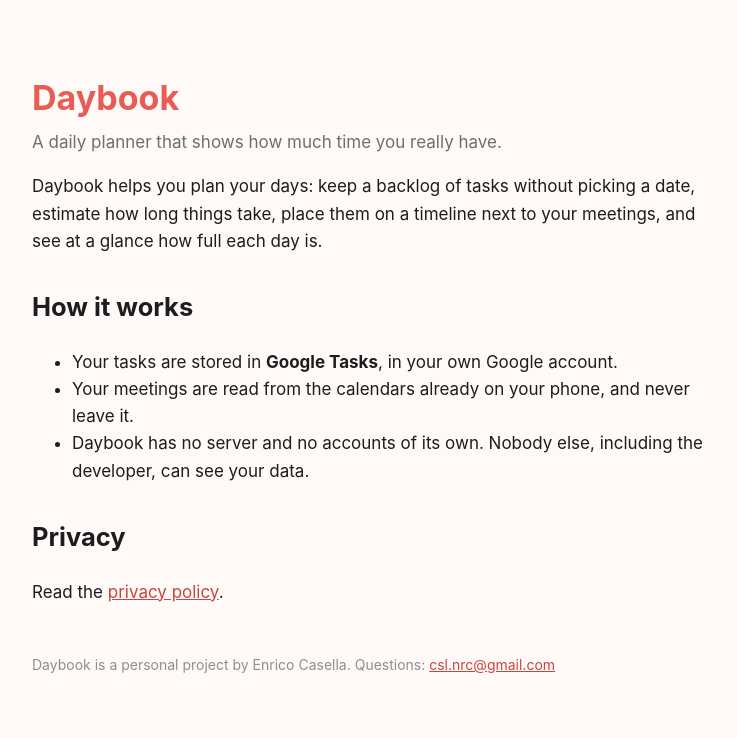
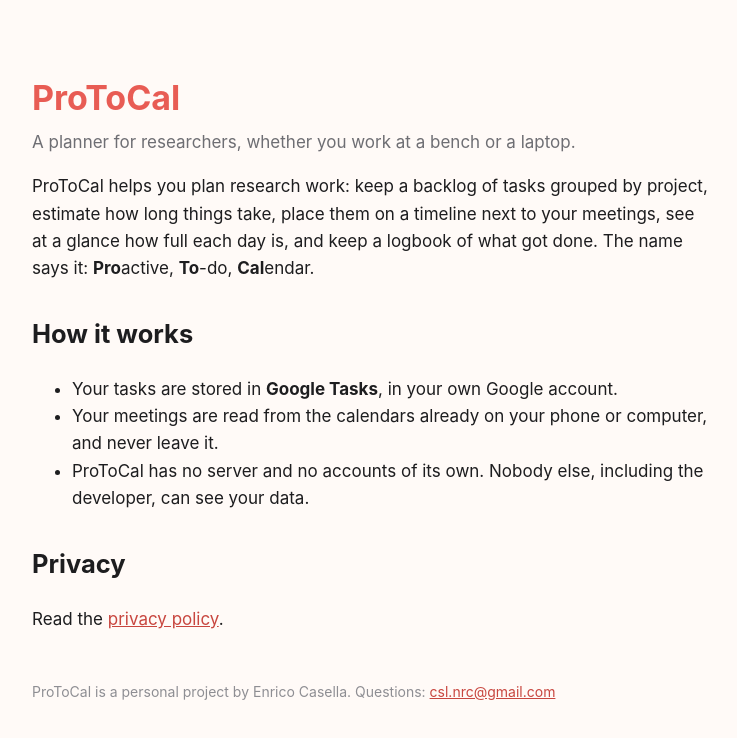
Before and after one commit to HenReeco/protocal, a plain HTML site: page index.html in a window 1280 px wide. Shown: the whole page, without its empty margins (268-1005 px from the left). Drawn offline with Linux system fonts and the light colour scheme.

Commit message:
Update index.html

```diff
--- a/index.html
+++ b/index.html
@@ -3,26 +3,27 @@
 <head>
 <meta charset="utf-8">
 <meta name="viewport" content="width=device-width, initial-scale=1">
-<title>Daybook</title>
+<title>ProToCal</title>
 <link rel="stylesheet" href="style.css">
 </head>
 <body>
-<h1>Daybook</h1>
-<p class="sub">A daily planner that shows how much time you really have.</p>
+<h1>ProToCal</h1>
+<p class="sub">A planner for researchers, whether you work at a bench or a laptop.</p>
 
-<p>Daybook helps you plan your days: keep a backlog of tasks without picking a date, estimate how long things take,
-place them on a timeline next to your meetings, and see at a glance how full each day is.</p>
+<p>ProToCal helps you plan research work: keep a backlog of tasks grouped by project, estimate how long things take,
+place them on a timeline next to your meetings, see at a glance how full each day is, and keep a logbook of what got done.
+The name says it: <strong>Pro</strong>active, <strong>To</strong>-do, <strong>Cal</strong>endar.</p>
 
 <h2>How it works</h2>
 <ul>
 <li>Your tasks are stored in <strong>Google Tasks</strong>, in your own Google account.</li>
-<li>Your meetings are read from the calendars already on your phone, and never leave it.</li>
-<li>Daybook has no server and no accounts of its own. Nobody else, including the developer, can see your data.</li>
+<li>Your meetings are read from the calendars already on your phone or computer, and never leave it.</li>
+<li>ProToCal has no server and no accounts of its own. Nobody else, including the developer, can see your data.</li>
 </ul>
 
 <h2>Privacy</h2>
 <p>Read the <a href="privacy.html">privacy policy</a>.</p>
 
-<footer>Daybook is a personal project by Enrico Casella. Questions: <a href="mailto:csl.nrc@gmail.com">csl.nrc@gmail.com</a></footer>
+<footer>ProToCal is a personal project by Enrico Casella. Questions: <a href="mailto:csl.nrc@gmail.com">csl.nrc@gmail.com</a></footer>
 </body>
 </html>
```
